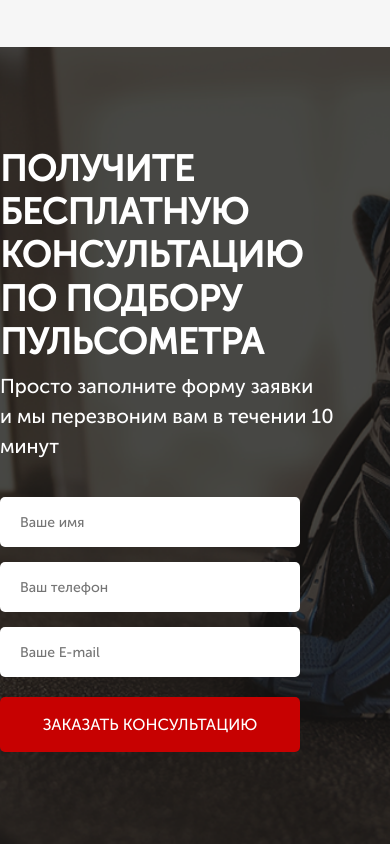
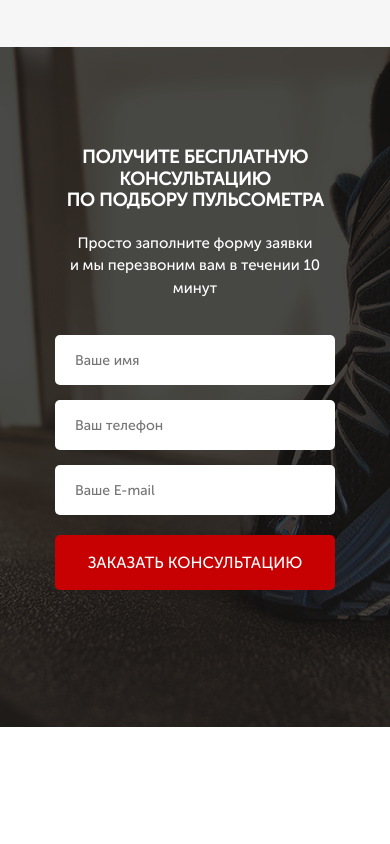
Before and after one commit to Sarcazzzm/Pulsometer, a website: page src/index.html in a window 390 px wide. Shown: the part 2042-2886 px from the top of the page. After the commit the page ends 2769 px from the top, so only its background shows below. Drawn offline with Linux system fonts and the light colour scheme.

Commit message:
Consultation(+adaptive)

```diff
--- a/src/sass/blocks/_media.scss
+++ b/src/sass/blocks/_media.scss
@@ -12,11 +12,22 @@
             justify-content: space-around;
         }
     }
+    .consultation{
+        padding-left: 60px;
+    }
 }
 @media(max-width:991px){
     .advantages{
         &__item{
             max-width: 200px;
+        }
+    }
+    .consultation{
+        .title_left{
+            font-size: 30px;
+        }
+        &__descr{
+            font-size: 18px;
         }
     }
 }
@@ -58,6 +69,27 @@
                 margin-top: 10px;
                 margin-bottom: 5px;
             }
+        }
+    }
+    .consultation{
+        padding-left: 0;
+        .title_left{
+            display: block;
+            margin: 0 auto;
+            text-align: center;
+            max-width: 440px;
+        }
+        &__descr{
+            display: block;
+            margin: 0 auto;
+            text-align: center;
+            max-width: 440px;
+            margin-top: 40px;
+        }
+        .feed-form{
+            display: flex;
+            margin: 0 auto;
+            margin-top: 36px;
         }
     }
 }
@@ -119,4 +151,28 @@
             margin-top: 40px;
         }
     }
+    .consultation{
+        padding-left: 0;
+        .title_left{
+            font-size: 18px;
+            display: block;
+            margin: 0 auto;
+            text-align: center;
+            max-width: 280px;
+        }
+        &__descr{
+            font-size: 15px;
+            display: block;
+            margin: 0 auto;
+            text-align: center;
+            max-width: 280px;
+            margin-top: 20px;
+        }
+        .feed-form{
+            max-width: 280px;
+            display: flex;
+            margin: 0 auto;
+            margin-top: 36px;
+        }
+    }
 }
```
Also changed, not shown: src/css/style.min.css.
